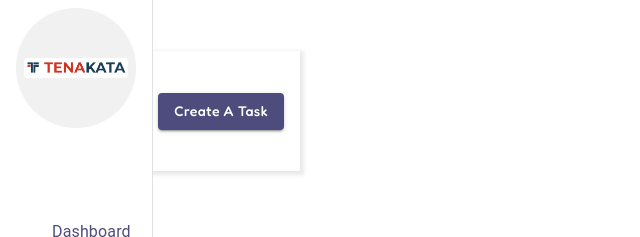
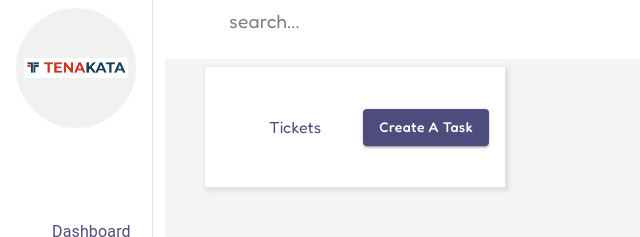
Before and after one commit to Naominm/ticket-management-system-frontend, a React (Vite) app: page /ticket in a window 1280 px wide. Shown: the top 237 px of the page, without its empty margins (0-640 px from the left). Built offline with nearby package versions, Linux system fonts and the light colour scheme; some icons are missing.

Commit message:
feat: import the seach sidebar and create ticket component

```diff
--- a/src/pages/ticketsPage.tsx
+++ b/src/pages/ticketsPage.tsx
@@ -6,9 +6,26 @@ import CreateTicketComponent from "../components/createTicketComponent";
 export default function TicketPage() {
   return (
     <Box>
-      <SidebarComponent />
-      <SearchComponent />
-      <CreateTicketComponent />
+      <Box sx={{ display: "flex" }}>
+        <SidebarComponent />
+        <Box component="main" sx={{ flexGrow: 1 }}>
+          <SearchComponent />
+          <Box
+            sx={{
+              bgcolor: "#f4f4f4",
+              height: "auto",
+              minHeight: "600px",
+              mt: 2,
+              pl: 5,
+              display: "flex",
+              flexDirection: "column",
+              gap: 2,
+            }}
+          >
+            <CreateTicketComponent />
+          </Box>
+        </Box>
+      </Box>
     </Box>
   );
 }
```
